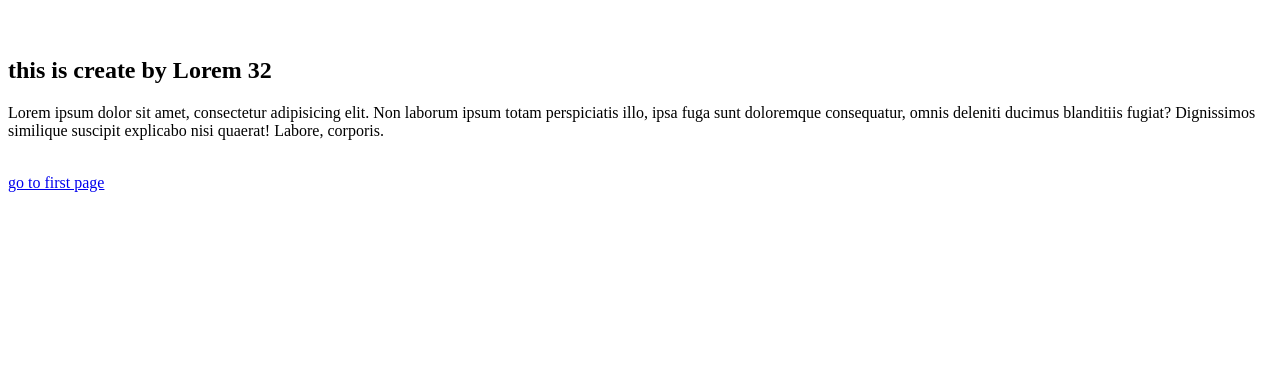
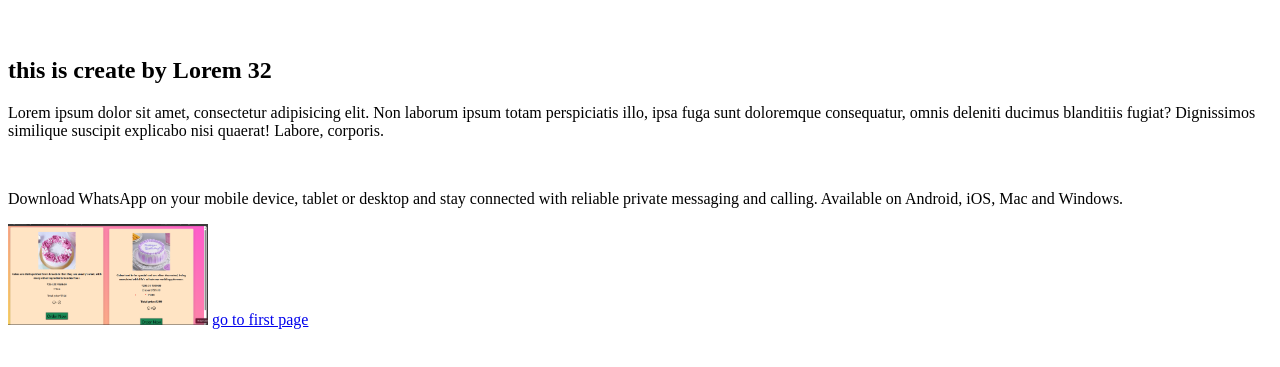
Before and after one commit to NikitaChormale/Nikita, a plain HTML site: page assignment-5/third.html in a window 1280 px wide. Shown: the part 105-472 px from the top of the page. Drawn offline with Linux system fonts and the light colour scheme.

Commit message:
add chages

```diff
--- a/assignment-5/third.html
+++ b/assignment-5/third.html
@@ -3,11 +3,19 @@
 <head>
     <title>first webpage</title>
 </head>
+<style>
+    .img{
+        width: 200px;
+    }
+</style>
 <body>
     <br><i><h1>welcome to my page.....</h1></i></br>
     <br><h2>this is create by Lorem 32</h2>
     <p>Lorem ipsum dolor sit amet, consectetur adipisicing elit. Non laborum ipsum totam perspiciatis illo, ipsa fuga sunt doloremque consequatur, omnis deleniti ducimus blanditiis fugiat? Dignissimos similique suscipit explicabo nisi quaerat! Labore, corporis.</p>
     </br>
+    <p>Download WhatsApp on your mobile device, tablet or desktop and stay connected with reliable private messaging and calling. Available on Android, iOS, Mac and Windows.
+    </p>
+    <img src="./increament.png" class="img">
     <a href="./index.html"> go to first page</a>
 </body>
 </html>
```
Also changed, not shown: assignment-5/1.png (added), assignment-5/increament.png (added).
